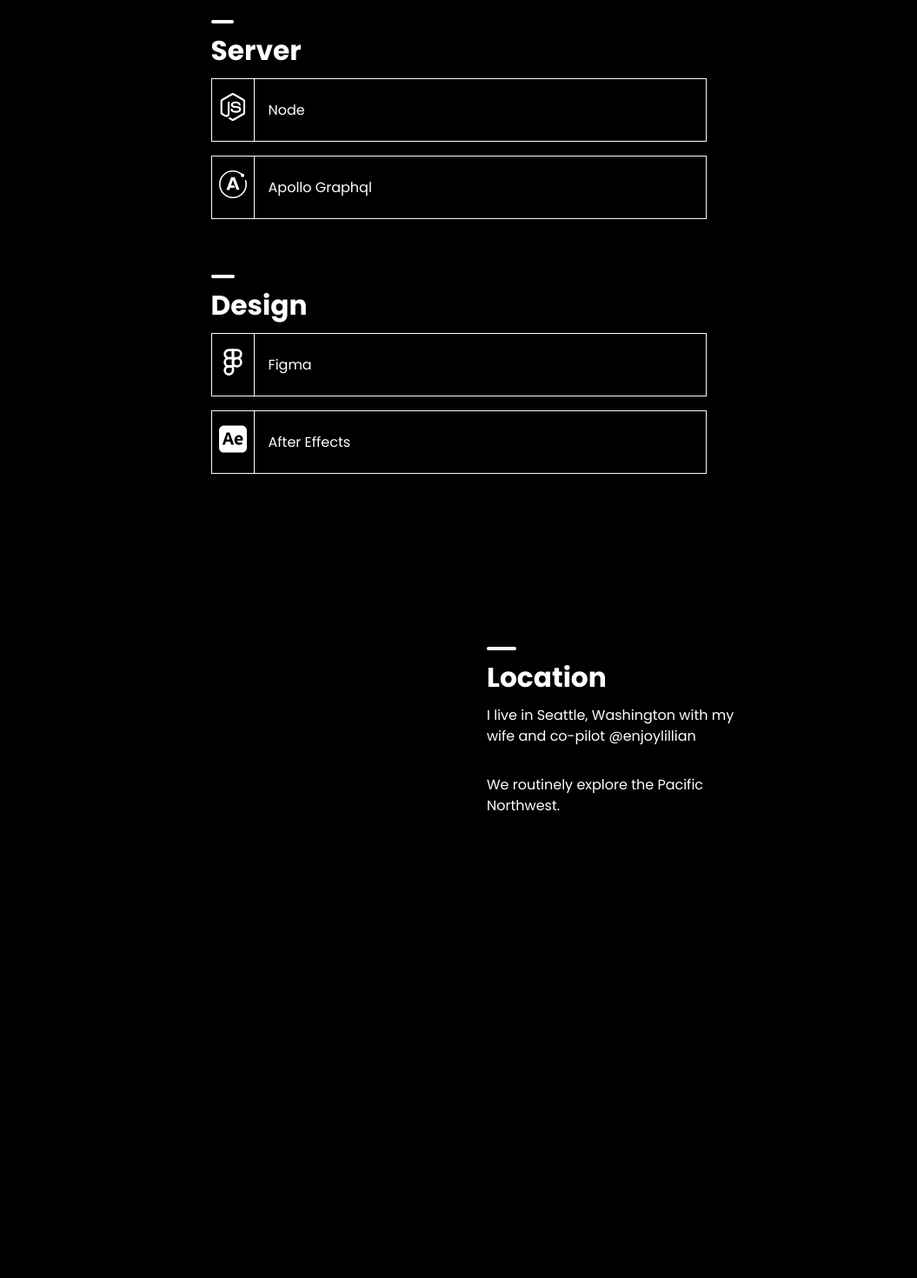
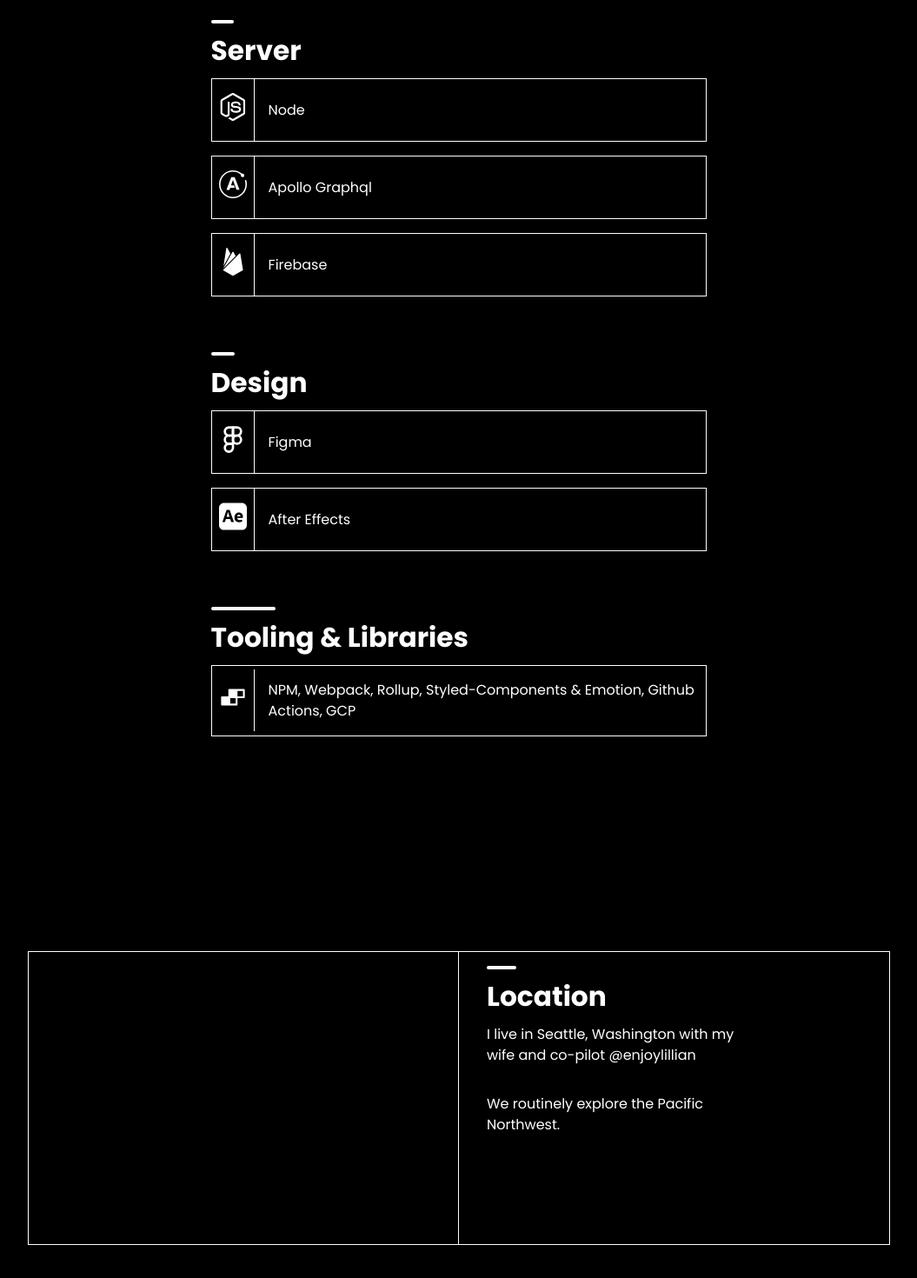
Before and after one commit to ryanirilli/website, a Next.js app: page / in a window 1280 px wide. Shown: the part 3922-5392 px from the top of the page at 87% size, without its empty margins (112-1167 px from the left). Before the commit the page ends 5283 px from the top, so only its background shows below. Built offline with nearby package versions, Linux system fonts and the light colour scheme.

Commit message:
update about

```diff
--- a/components/AboutMe.tsx
+++ b/components/AboutMe.tsx
@@ -1,5 +1,12 @@
 import Image from "next/image";
-import { Flex, Box, Text, useBoolean, Link as Anchor } from "@chakra-ui/react";
+import {
+  Container,
+  Flex,
+  Box,
+  Text,
+  useBoolean,
+  Link as Anchor,
+} from "@chakra-ui/react";
 import { motion } from "framer-motion";
 import PageContainer from "./PageContainer";
 import SectionHeading from "./SectionHeading";
@@ -25,13 +32,17 @@
   const [isShowingImage, setIsShowingImage] = useBoolean();
 
   const content = isActivated && (
-    <Flex direction={["column", null, "row"]}>
+    <Flex direction={["column", null, "row"]} border="1px" pb={[4, null, 0]}>
       <Box
-        transition="opacity 1s ease"
-        opacity={isShowingImage ? 1 : 0}
         flexBasis="50%"
         overflow="hidden"
         position="relative"
+        borderRight={[0, null, "1px"]}
+      >
+        <Box
+          transform="scale(1.05)"
+          transition="opacity 1s ease"
+          opacity={isShowingImage ? 1 : 0}
         >
           <Image
             alt="Ryan and Lillian at Banff National park"
@@ -41,7 +52,8 @@
             onLoadingComplete={setIsShowingImage.on}
           />
         </Box>
-      <Box flexBasis="50%" pl={[4, null, 8]} pt={[4, null, 0]}>
+      </Box>
+      <Box flexBasis="50%" px={[4, null, 8]} pt={4}>
         <motion.div initial="hidden" animate="visible" variants={fadeIn}>
           <motion.div variants={fadeIn}>
             <SectionHeading>Location</SectionHeading>
@@ -64,7 +76,7 @@
   return (
     <PageContainer bg="black" color="white" onActivate={setIsActivated.on}>
       <Flex direction="column" justify="center" minH="100vh">
-        {content}
+        <Container maxW="container.lg">{content}</Container>
       </Flex>
     </PageContainer>
   );
--- a/components/Skills.tsx
+++ b/components/Skills.tsx
@@ -8,7 +8,9 @@
   SiApollographql,
   SiTypescript,
   SiAdobeaftereffects,
+  SiFirebase,
 } from "react-icons/si";
+import { AiFillBuild } from "react-icons/ai";
 import PageContainer from "./PageContainer";
 import SectionHeading from "./SectionHeading";
 
@@ -46,10 +48,18 @@
         <SectionHeading>Server</SectionHeading>
         <SkillRow name="Node" SkillIcon={GrNode} />
         <SkillRow name="Apollo Graphql" SkillIcon={SiApollographql} />
+        <SkillRow name="Firebase" SkillIcon={SiFirebase} />
       </Box>
-      <SectionHeading>Design</SectionHeading>
-      <SkillRow name="Figma" SkillIcon={FiFigma} />
-      <SkillRow name="After Effects" SkillIcon={SiAdobeaftereffects} />
+      <Box mb={16}>
+        <SectionHeading>Design</SectionHeading>
+        <SkillRow name="Figma" SkillIcon={FiFigma} />
+        <SkillRow name="After Effects" SkillIcon={SiAdobeaftereffects} />
+      </Box>
+      <SectionHeading>Tooling & Libraries</SectionHeading>
+      <SkillRow
+        name="NPM, Webpack, Rollup, Styled-Components &amp; Emotion, Github Actions, GCP"
+        SkillIcon={AiFillBuild}
+      />
     </Container>
   );
   return (
```
Lines whose indentation alone changed are shown as unchanged.
